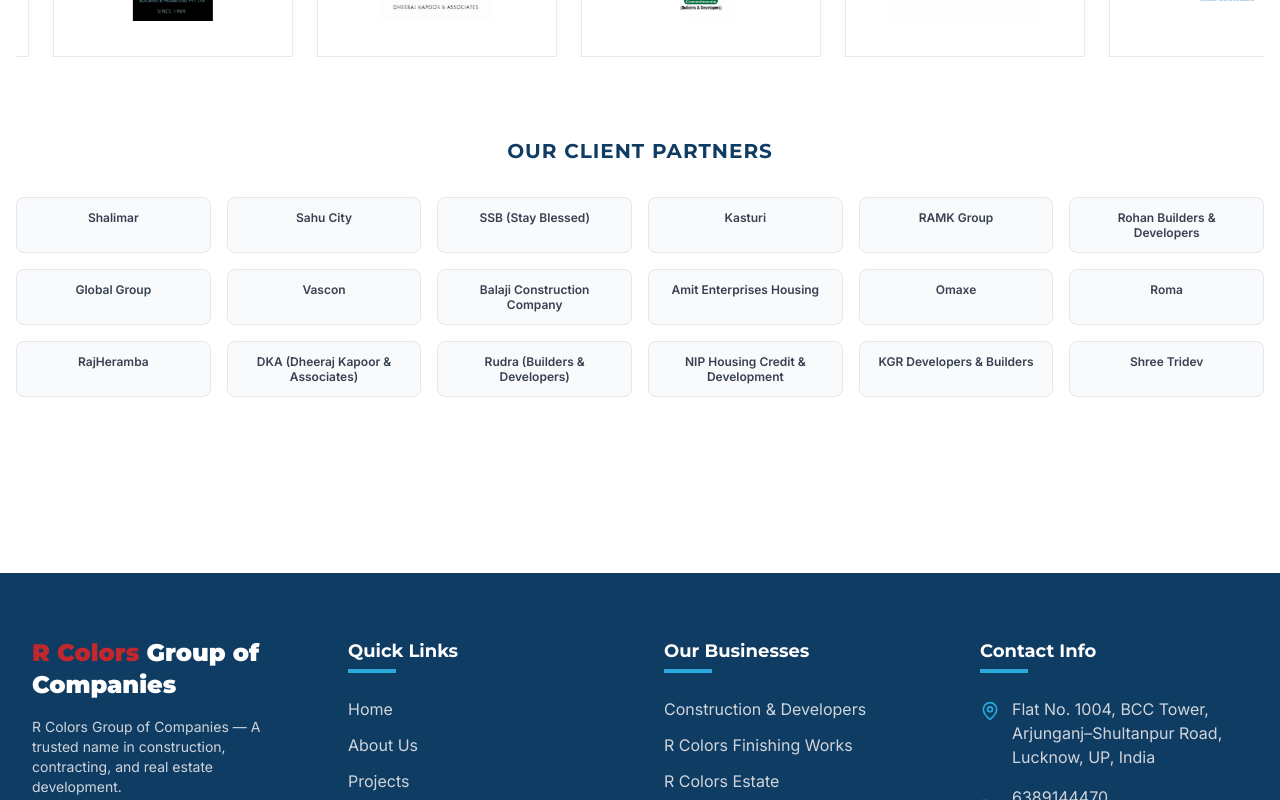
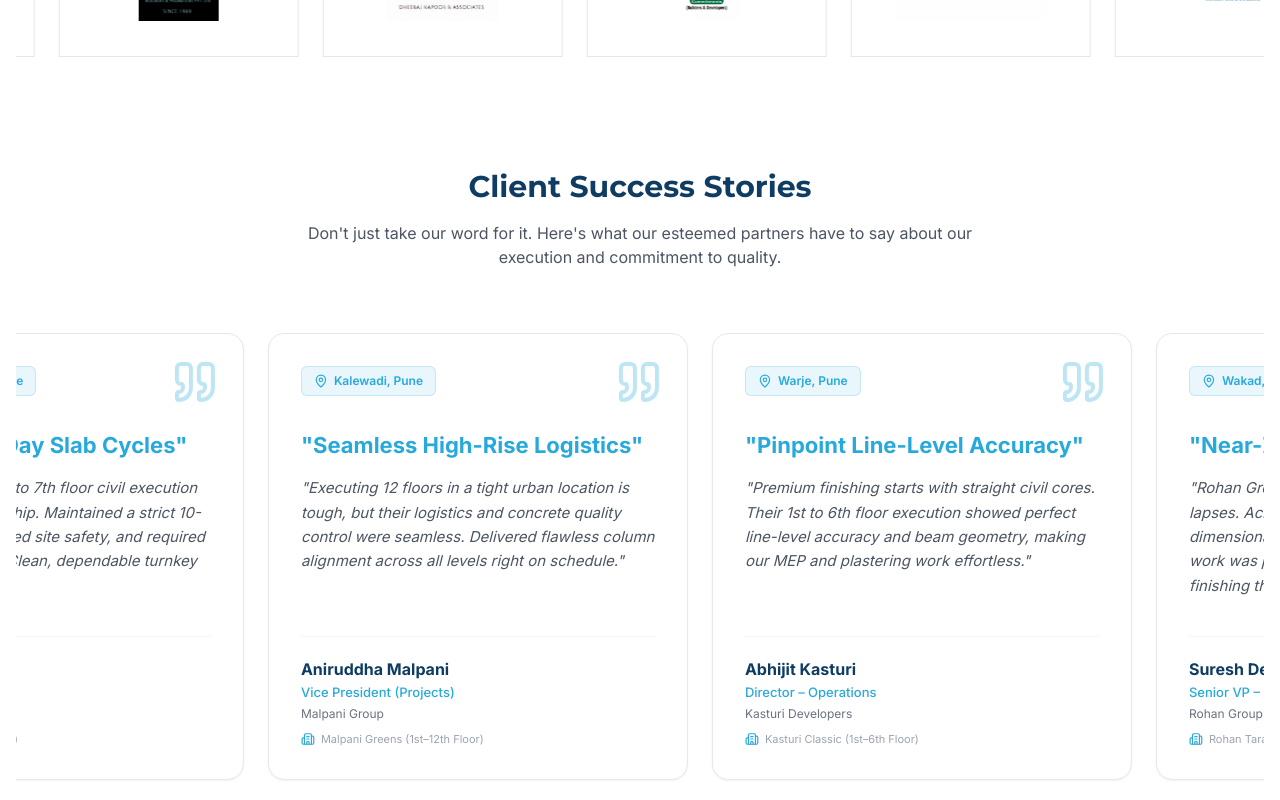
Before and after one commit to SonuRauniyar-coder/rcolors, a Next.js app: page /about/clients in a window 1280 px wide. Shown: the part 700-1500 px from the top of the page. Built offline with nearby package versions, Linux system fonts and the light colour scheme.

Commit message:
testimonials card

```diff
--- a/src/app/about/clients/page.tsx
+++ b/src/app/about/clients/page.tsx
@@ -1,11 +1,115 @@
 "use client";
 
 import Image from "next/image";
+import { Quote, MapPin, Building2 } from "lucide-react";
 import clientsData from "@/data/clients.json";
 import PageHeader from "@/components/PageHeader";
 
 export default function ClientsPage() {
   const clientImages = Array.from({ length: 22 }, (_, i) => i + 1);
+
+  const testimonials = [
+    {
+      id: 1,
+      name: "Milind Kulkarni",
+      role: "Project Head",
+      company: "Shukhwani Developers",
+      project: "Palm Breeze (1st–7th Floor)",
+      location: "Pimple Saudagar, Pune",
+      heading: '"Flawless 10-Day Slab Cycles"',
+      content: "They handled the 1st to 7th floor civil execution with complete ownership. Maintained a strict 10-day slab cycle, enforced site safety, and required minimal supervision. Clean, dependable turnkey work."
+    },
+    {
+      id: 2,
+      name: "Aniruddha Malpani",
+      role: "Vice President (Projects)",
+      company: "Malpani Group",
+      project: "Malpani Greens (1st–12th Floor)",
+      location: "Kalewadi, Pune",
+      heading: '"Seamless High-Rise Logistics"',
+      content: "Executing 12 floors in a tight urban location is tough, but their logistics and concrete quality control were seamless. Delivered flawless column alignment across all levels right on schedule."
+    },
+    {
+      id: 3,
+      name: "Abhijit Kasturi",
+      role: "Director – Operations",
+      company: "Kasturi Developers",
+      project: "Kasturi Classic (1st–6th Floor)",
+      location: "Warje, Pune",
+      heading: '"Pinpoint Line-Level Accuracy"',
+      content: "Premium finishing starts with straight civil cores. Their 1st to 6th floor execution showed perfect line-level accuracy and beam geometry, making our MEP and plastering work effortless."
+    },
+    {
+      id: 4,
+      name: "Suresh Deshmukh",
+      role: "Senior VP – Quality",
+      company: "Rohan Group",
+      project: "Rohan Tarang II A (1st–10th Floor)",
+      location: "Wakad, Pune",
+      heading: '"Near-Zero Re-Work Record"',
+      content: "Rohan Group has zero tolerance for quality lapses. Across all 10 floors, their shuttering and dimensional accuracy were so precise that re-work was practically zero. Excellent concrete finishing throughout."
+    },
+    {
+      id: 5,
+      name: "Vikas Singh",
+      role: "Project Director",
+      company: "Balaji Construction",
+      project: "BCC Gravity (1st–6th Floor)",
+      location: "Rajajipuram, Lucknow",
+      heading: '"Our Go-To Execution Partner"',
+      content: "After Tower A, bringing them on for BCC Gravity’s 1st to 6th floors was an easy choice. Reliable slab cycles, strict safety protocols, and quick adaptation to structural revisions."
+    },
+    {
+      id: 6,
+      name: "D. S. Patil",
+      role: "GM (Technical)",
+      company: "Rainbow Housing",
+      project: "Pebbles (1st–12th Floor)",
+      location: "Bawdhan, Pune",
+      heading: '"Under 2% Material Wastage"',
+      content: "Their team kept labor productivity consistent across the entire 12-storey scope. Material wastage was strictly under 2%, and their daily progress tracking kept our engineering team in complete sync."
+    },
+    {
+      id: 7,
+      name: "R. K. Upadhyay",
+      role: "Chief Project Officer",
+      company: "Akashganga Infra",
+      project: "Akashganga (49 Flats Structural Scope)",
+      location: "Kandwa, Varanasi",
+      heading: '"Ahead of Baseline Schedule"',
+      content: "Executing 49 flats with high speed and structural integrity requires exceptional site management. They completed the masonry and RCC structure ahead of our baseline schedule."
+    },
+    {
+      id: 8,
+      name: "Alok Srivastava",
+      role: "GM (Projects)",
+      company: "Balaji Construction",
+      project: "BCC Tower A Block (80 Flats)",
+      location: "Arjunganj, Lucknow",
+      heading: '"Zero MEP Slab Re-Coring"',
+      content: "Managing structural work for an 80-flat block takes serious capacity. They balanced speed with quality, coordinating smoothly with our MEP teams to ensure zero slab re-coring."
+    },
+    {
+      id: 9,
+      name: "Rajiv Tandon",
+      role: "VP (Contracts)",
+      company: "Omaxe Limited",
+      project: "Omaxe R 2 (1st–20th Floor)",
+      location: "Arjunganj, Lucknow",
+      heading: '"Stellar High-Rise Competence"',
+      content: "Executing high-rise civil work up to 20 floors demands deep technical competence in crane logistics and safety. They handled the vertical progression smoothly with stellar QA standards."
+    },
+    {
+      id: 10,
+      name: "Vinay Rai",
+      role: "Managing Director",
+      company: "NIP Housing",
+      project: "Grand Wood (1st–12th Floor)",
+      location: "DLW, Varanasi",
+      heading: '"Aggressive Targets, Uncompromised Quality"',
+      content: "On Grand Wood (12 floors), they consistently met aggressive weekly slab targets without compromising material testing or safety. A top-tier execution partner for high-rise projects."
+    }
+  ];
 
   return (
     <div className="w-full">
@@ -51,17 +155,49 @@
             </div>
           </div>
 
-          {/* Client name grid */}
-          <div className="mt-16">
-            <h3 className="text-center text-xl font-heading font-bold text-brand-navy mb-8 uppercase tracking-wider">
-              Our Client Partners
-            </h3>
-            <div className="grid grid-cols-2 sm:grid-cols-3 md:grid-cols-4 lg:grid-cols-6 gap-4">
-              {clientsData.map((client) => (
-                <div key={client.id} className="bg-gray-50 border border-gray-200 rounded-lg px-4 py-3 text-center hover:border-brand-sky hover:bg-brand-sky/5 hover:shadow-sm transition-all duration-200">
-                  <p className="text-xs font-semibold text-gray-700 leading-tight">{client.name}</p>
+
+          {/* Testimonials Section */}
+          <div className="mt-24" data-aos="fade-up" data-aos-duration="1000">
+            <div className="text-center mb-12">
+              <h2 className="text-3xl font-heading font-bold text-brand-navy mb-4">Client Success Stories</h2>
+              <p className="text-gray-600 max-w-2xl mx-auto">
+                Don't just take our word for it. Here's what our esteemed partners have to say about our execution and commitment to quality.
+              </p>
+            </div>
+
+            {/* Sliding Testimonials container */}
+            <div className="relative w-full overflow-hidden max-w-full group py-4">
+              <div className="flex w-max animate-marquee-left group-hover:[animation-play-state:paused] gap-6 pl-6">
+              {[...testimonials, ...testimonials, ...testimonials].map((testimonial, idx) => (
+                <div key={`test-${testimonial.id}-${idx}`} className="w-[320px] md:w-[420px] flex-shrink-0 bg-white border border-gray-200 rounded-2xl p-8 shadow-sm hover:shadow-md hover:-translate-y-1 transition-all duration-300 relative flex flex-col group">
+                  <div className="flex justify-between items-start mb-6">
+                    <span className="inline-flex items-center px-3 py-1.5 rounded-md text-xs font-semibold bg-brand-sky/10 text-brand-sky border border-brand-sky/20">
+                      <MapPin className="w-3.5 h-3.5 mr-1.5" />
+                      {testimonial.location}
+                    </span>
+                    <Quote className="text-brand-sky/30 group-hover:text-brand-sky/50 transition-colors w-12 h-12 -mt-2 -mr-2" />
+                  </div>
+
+                  <h3 className="text-[22px] font-bold text-brand-sky mb-4 leading-snug">
+                    {testimonial.heading}
+                  </h3>
+
+                  <p className="text-gray-600 italic mb-8 relative z-10 flex-grow text-[15px] leading-relaxed">
+                    "{testimonial.content}"
+                  </p>
+
+                  <div className="mt-auto border-t border-gray-100 pt-5">
+                    <h4 className="font-bold text-brand-navy">{testimonial.name}</h4>
+                    <p className="text-[13px] text-brand-sky font-medium mt-0.5">{testimonial.role}</p>
+                    <p className="text-[12px] text-gray-500 mt-0.5">{testimonial.company}</p>
+                    <p className="text-[11px] text-gray-400 mt-2 flex items-center">
+                      <Building2 className="w-3.5 h-3.5 mr-1.5 text-brand-sky" />
+                      {testimonial.project}
+                    </p>
+                  </div>
                 </div>
               ))}
+              </div>
             </div>
           </div>
         </div>
--- a/src/app/businesses/construction/page.tsx
+++ b/src/app/businesses/construction/page.tsx
@@ -50,7 +50,7 @@
 
       {/* 4 Numbered Core Services */}
       <section data-aos="fade-up" data-aos-duration="1000" className="w-full py-24 px-4 bg-gray-50 relative overflow-hidden">
-        <div className="max-w-7xl mx-auto space-y-32 md:space-y-40 relative z-10">
+        <div className="max-w-7xl mx-auto space-y-12 md:space-y-16 relative z-10">
 
           {services.map((service, idx) => {
             return (
--- a/src/components/HeroSlider.tsx
+++ b/src/components/HeroSlider.tsx
@@ -54,7 +54,7 @@
       <div className="absolute inset-x-0 bottom-0 h-2/3 bg-gradient-to-t from-black/80 to-transparent z-10 pointer-events-none"></div>
 
       {/* Bottom Left Text */}
-      <div className="absolute bottom-12 left-4 md:left-12 lg:left-24 z-20 w-[90%] md:max-w-4xl h-32 md:h-48 flex items-end">
+      <div className="absolute bottom-16 left-4 md:left-12 lg:left-24 z-20 w-[90%] md:max-w-4xl flex items-end">
         {slides.map((slide, index) => {
           const isActive = index === current;
           return (
@@ -65,11 +65,11 @@
                 : "opacity-0 translate-y-8 pointer-events-none"
                 }`}
             >
-              <h1 className="text-4xl md:text-6xl ml-12 md:ml-20 lg:ml-30 lg:text-7xl font-heading font-light text-white tracking-wide drop-shadow-lg leading-tight md:leading-tight">
+              <h1 className="text-3xl sm:text-4xl md:text-5xl lg:text-6xl font-heading font-bold text-white tracking-wide drop-shadow-lg leading-tight md:leading-tight">
                 {slide.text}
               </h1>
               {slide.subtext && (
-                <p className="mt-2 md:mt-4 ml-15 md:ml-24 lg:ml-31 pl-3 md:pl-4 border-l-[3px] border-white/80 text-lg md:text-xl lg:text-2xl text-gray-200 font-light tracking-widest drop-shadow-md">
+                <p className="mt-3 md:mt-4 pl-4 border-l-4 border-brand-sky text-base sm:text-lg md:text-xl lg:text-2xl text-gray-200 font-medium tracking-widest drop-shadow-md">
                   {slide.subtext}
                 </p>
               )}
--- a/src/components/Navbar.tsx
+++ b/src/components/Navbar.tsx
@@ -44,11 +44,11 @@
       <div>
         <div className="w-full px-4 md:px-6 lg:px-8 py-1.5 md:py-2 flex justify-between items-center">
           {/* Logo */}
-          <Link href="/" className="flex items-center gap-6 lg:gap-10 ml-4 md:ml-8 lg:ml-16">
-            <div className="relative w-[85px] h-[60px] -my-[20px] shrink-0">
+          <Link href="/" className="flex items-center gap-2 sm:gap-6 lg:gap-10 ml-2 sm:ml-4 md:ml-8 lg:ml-16">
+            <div className="relative w-[70px] h-[50px] sm:w-[85px] sm:h-[60px] -my-[15px] sm:-my-[20px] shrink-0">
               <Image src="/images/icon.png" alt="R Colors Group Logo" fill className="rounded-md object-cover" />
             </div>
-            <div className="hidden sm:block whitespace-nowrap text-3xl lg:text-4xl font-heading font-bold tracking-tight">
+            <div className="whitespace-nowrap text-[1.35rem] sm:text-3xl lg:text-4xl font-heading font-bold tracking-tight">
               <span className={logoRedClass}>R </span>
               <span className={logoGreenClass}>Colors Group</span>
             </div>
```
Also changed, not shown: src/app/page.tsx (+48 -68 lines).
